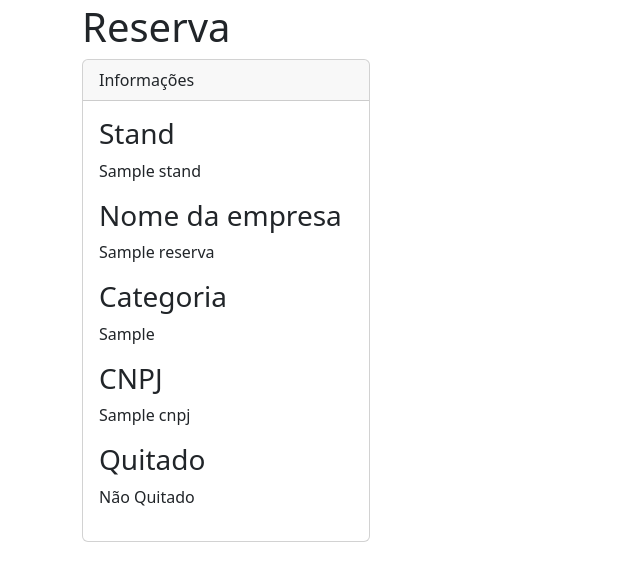
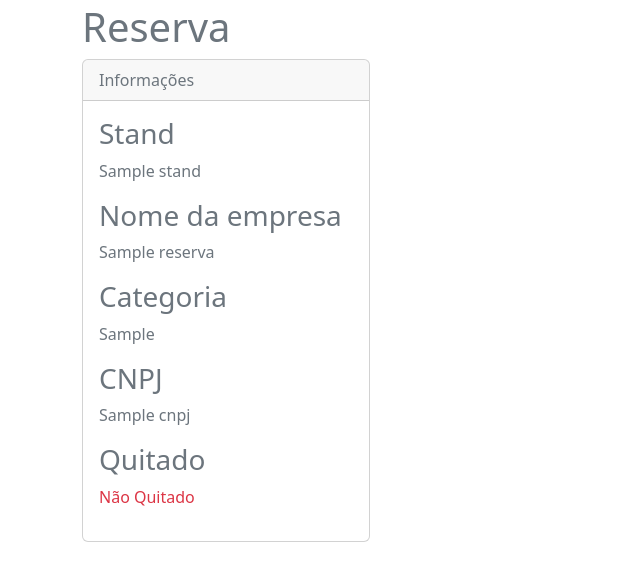
Before and after one commit to thiagomoraiis/reservas-finecap, a Django app: template reservas/templates/reservas/pages/reserva.html in a window 1280 px wide. Shown: the part 53-634 px from the top of the page, without its empty margins (0-640 px from the left). Run offline with Django 4.2, Linux system fonts and the light colour scheme; the template is opened without the code that fills it: most values are stand-ins (such as "Sample title", 1, 10 or a date in 2020); some libraries are stand-ins or nearby versions.

Commit message:
criando pagina de detalhe

```diff
--- a/reservas/templates/reservas/pages/reserva.html
+++ b/reservas/templates/reservas/pages/reserva.html
@@ -3,28 +3,28 @@
 {% load bootstrap5 %}
 {% block content %}
 <div class="container">
-    <h1>Reserva</h1>
+    <h1 class="text-secondary">Reserva</h1>
     <div class="row">
         <div class="col">
             <div class="card" style="width: 18rem;">
-                <div class="card-header">
+                <div class="card-header text-secondary">
                   Informações
                 </div>
                 <div class="card-body">
-                    <h3>Stand</h3>
-                  <p>{{ reserva.stand }}</p>
+                <h3 class="text-secondary" >Stand</h3>
+                  <p class="text-secondary">{{ reserva.stand }}</p>
 
-                  <h3>Nome da empresa</h3>
-                  <p>{{ reserva.nome_empresa }}</p>
+                  <h3 class="text-secondary">Nome da empresa</h3>
+                  <p class="text-secondary">{{ reserva.nome_empresa }}</p>
 
-                  <h3>Categoria</h3>
-                  <p>{{ reserva.categoria_empresa }}</p>
+                  <h3 class="text-secondary">Categoria</h3>
+                  <p class="text-secondary">{{ reserva.categoria_empresa }}</p>
 
-                  <h3>CNPJ</h3>
-                  <p>{{ reserva.cnpj }}</p>
+                  <h3 class="text-secondary">CNPJ</h3>
+                  <p class="text-secondary">{{ reserva.cnpj }}</p>
 
-                  <h3>Quitado</h3>
-                  <p >{% if i.quitado == True %} Quitado {% else %} Não Quitado {% endif %}</p>
+                  <h3 class="text-secondary">Quitado</h3>
+                  <p class="{% if reserva.quitado == True %} text-success {% else %} text-danger {% endif %}">{% if reserva.quitado == True %} Quitado {% else %} Não Quitado {% endif %}</p>
                 </div>
             </div>
         </div>
```
